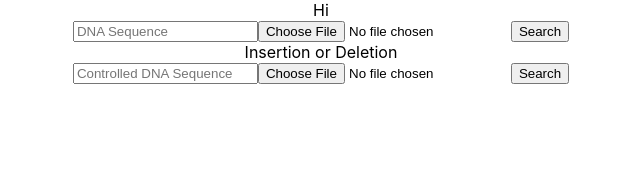
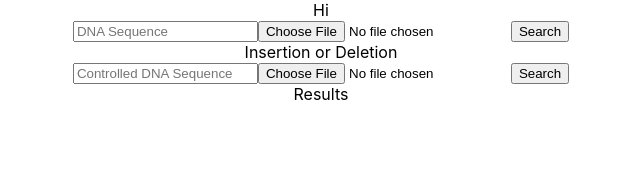
Before and after one commit to redmondchan/Genome-Mutation-Identifier, a React (Create React App) app: page / in a window 1280 px wide. Shown: the top 174 px of the page, without its empty margins (319-959 px from the left). Built offline with nearby package versions, Linux system fonts and the light colour scheme.

Commit message:
parsed patient id to integer so sortResults function can work properly

```diff
--- a/src/components/Results.js
+++ b/src/components/Results.js
@@ -11,23 +11,26 @@ class Results extends React.Component{
         result.push(`{"patientId": ${obj.patientId}, "index": []}`)
       }
     })
-
     newResult = result.map(obj => JSON.parse(obj))
+    console.log("before newResult", result, newResult, array)
 
     for(let i=0; i < array.length; i++){
       for(let j=0; j<newResult.length; j++){
         if(newResult[j].patientId === array[i].patientId){
+          console.log("index", array[i].index[0])
           newResult[j].index.push(array[i].index[0])
         }else {
 
         }
       }
     }
+    console.log("newResult", newResult)
     return newResult
   }
 
   render(){
     let sortedArray = this.sortResults(this.props.results)
+    console.log("sortedArray", sortedArray)
     let sortedDivs = sortedArray.map(obj => <div>Patient {obj.patientId}: Found sequence at {obj.index.join(', ')}</div>)
     return(
       <div>
--- a/src/containers/container.js
+++ b/src/containers/container.js
@@ -43,7 +43,6 @@ class Container extends React.Component{
   }
 
   insertionOrDeletion = (control, array) => {
-    console.log("insertion deletion", control, array)
     let results = []
     for(let i=0; i < array.length; i++){
       if(array[i].dna.length > control.length){
@@ -52,9 +51,8 @@ for(let i=0; i < array.length; i++){
           let x = j + n
           if(array[i].dna[x] !== control.charAt(j)){
             n++
-        console.log(n, "charAt", j, x, array[i].dna[x], array[i].patientId, control.charAt(j))
             if(array[i].dna[x] !== undefined){
-          results.push({id: array[i].patientId, mutation: "insertion", index: [x]})
+              results.push({patientId: parseInt(array[i].patientId), mutation: "insertion", index: [x]})
             }
           }
         }
@@ -62,14 +60,14 @@ for(let i=0; i < array.length; i++){
       if(array[i].dna.length < control.length){
         let n = 0
         if(control.includes(array[i].dna)){
-     results.push({id: array[i].patientId, mutation: "deletion", index: [8]})
+         results.push({patientId: parseInt(array[i].patientId), mutation: "deletion", index: [8]})
         } else {
           for(let j=0; j<control.length; j++){
           let x = j + n
           if(array[i].dna[j] !== control.charAt(x)){
             n++
             if(array[i].dna[j] !== undefined){
-          results.push({id: array[i].patientId, mutation: "deletion", index: [j]})
+              results.push({patientId: parseInt(array[i].patientId), mutation: "deletion", index: [j]})
             }
           }
         }
@@ -90,6 +88,7 @@ return results
         Hi
         <SeqForm csvToJson={this.csvToJson}/>
         <InsertionDeletionForm csvToJson={this.csvToJson}/>
+        <Results results={this.state.insertionDeletion ? this.insertionOrDeletion(this.state.seq, this.state.results) : this.searchForSeq(this.state.results, this.state.seq)}/>
       </div>
     )
   }
```
Lines whose indentation alone changed are shown as unchanged.
